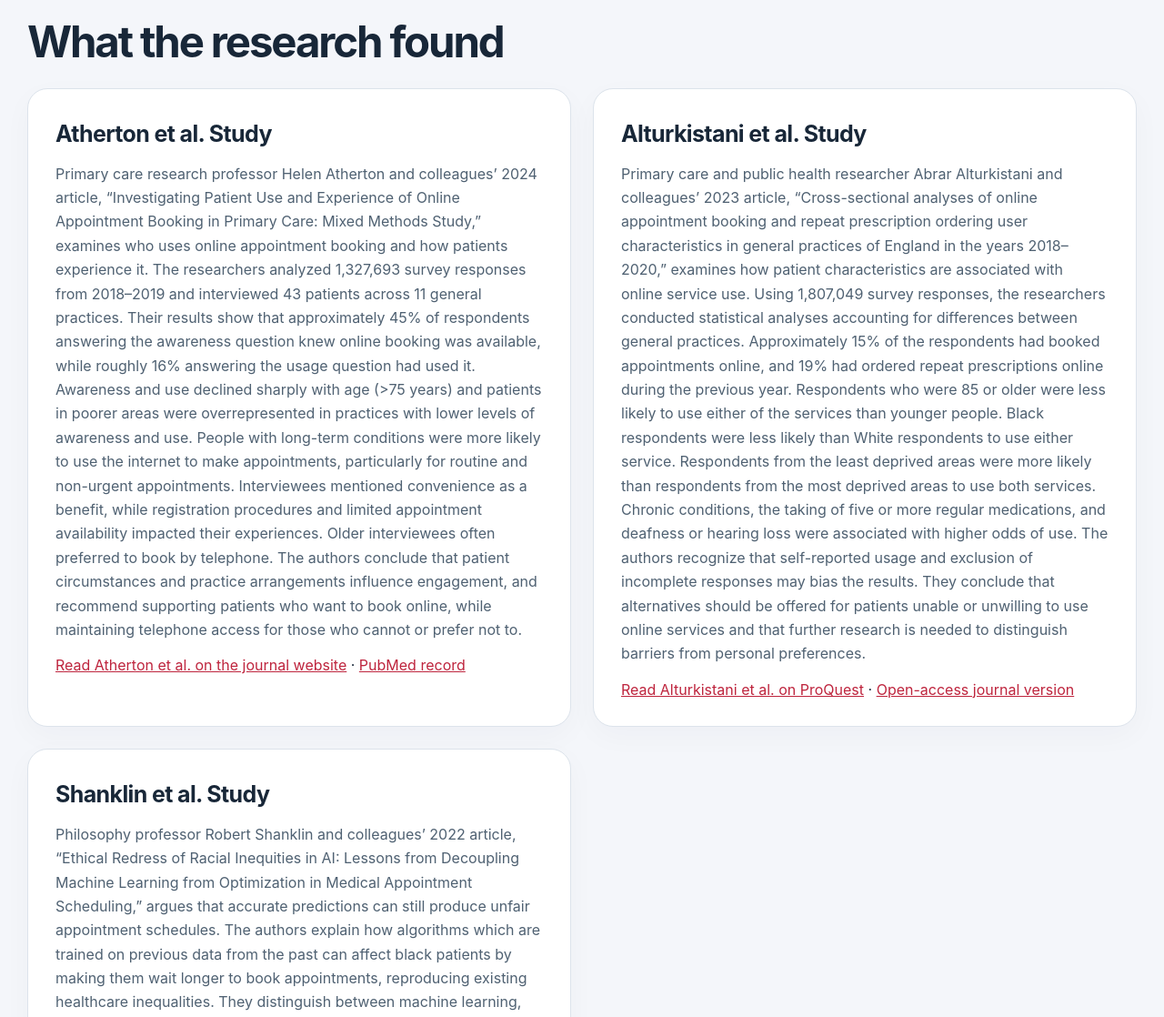
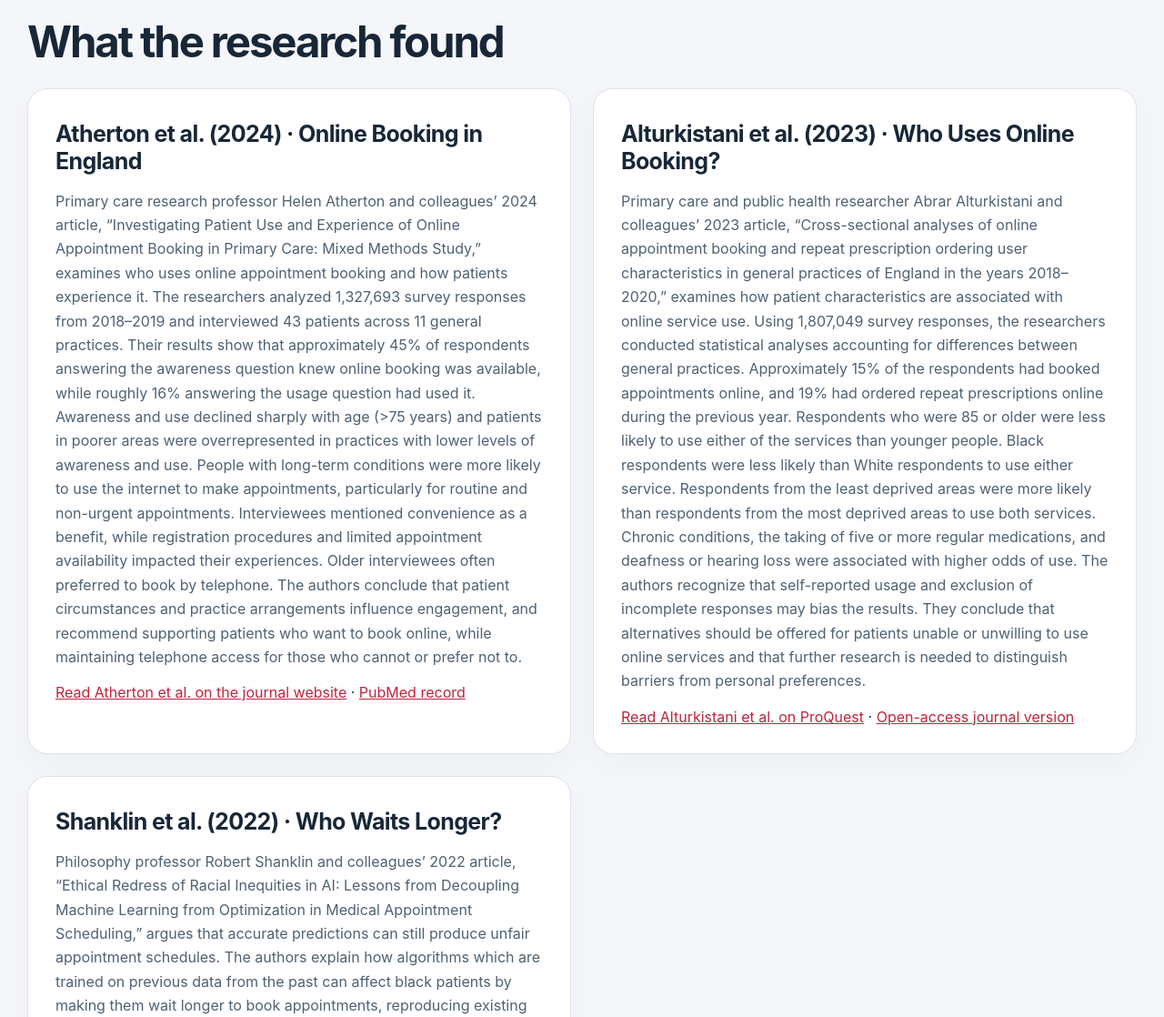
Before and after one commit to atasson6-dev/Access-Denied-Simulation-AP-HUMA-4115, a plain HTML site: page index.html in a window 1280 px wide. Shown: the part 1220-2338 px from the top of the page at 91% size. Drawn offline with Linux system fonts and the light colour scheme.

Commit message:
Add files via upload

```diff
--- a/index.html
+++ b/index.html
@@ -84,17 +84,17 @@ section[id]{scroll-margin-top:100px}
   <h2>What the research found</h2>
   <div class="research-grid">
     <article class="card">
-      <h3>Atherton et al. Study</h3>
+      <h3>Atherton et al. (2024) · Online Booking in England</h3>
       <p>Primary care research professor Helen Atherton and colleagues’ 2024 article, “Investigating Patient Use and Experience of Online Appointment Booking in Primary Care: Mixed Methods Study,” examines who uses online appointment booking and how patients experience it. The researchers analyzed 1,327,693 survey responses from 2018–2019 and interviewed 43 patients across 11 general practices. Their results show that approximately 45% of respondents answering the awareness question knew online booking was available, while roughly 16% answering the usage question had used it. Awareness and use declined sharply with age (&gt;75 years) and patients in poorer areas were overrepresented in practices with lower levels of awareness and use. People with long-term conditions were more likely to use the internet to make appointments, particularly for routine and non-urgent appointments. Interviewees mentioned convenience as a benefit, while registration procedures and limited appointment availability impacted their experiences. Older interviewees often preferred to book by telephone. The authors conclude that patient circumstances and practice arrangements influence engagement, and recommend supporting patients who want to book online, while maintaining telephone access for those who cannot or prefer not to.</p>
       <a href="https://doi.org/10.2196/51931">Read Atherton et al. on the journal website</a> · <a href="https://pubmed.ncbi.nlm.nih.gov/38976870/">PubMed record</a>
     </article>
     <article class="card">
-      <h3>Alturkistani et al. Study</h3>
+      <h3>Alturkistani et al. (2023) · Who Uses Online Booking?</h3>
       <p>Primary care and public health researcher Abrar Alturkistani and colleagues’ 2023 article, “Cross-sectional analyses of online appointment booking and repeat prescription ordering user characteristics in general practices of England in the years 2018–2020,” examines how patient characteristics are associated with online service use. Using 1,807,049 survey responses, the researchers conducted statistical analyses accounting for differences between general practices. Approximately 15% of the respondents had booked appointments online, and 19% had ordered repeat prescriptions online during the previous year. Respondents who were 85 or older were less likely to use either of the services than younger people. Black respondents were less likely than White respondents to use either service. Respondents from the least deprived areas were more likely than respondents from the most deprived areas to use both services. Chronic conditions, the taking of five or more regular medications, and deafness or hearing loss were associated with higher odds of use. The authors recognize that self-reported usage and exclusion of incomplete responses may bias the results. They conclude that alternatives should be offered for patients unable or unwilling to use online services and that further research is needed to distinguish barriers from personal preferences.</p>
       <a href="https://www.proquest.com/docview/2876007089">Read Alturkistani et al. on ProQuest</a> · <a href="https://doi.org/10.1136/bmjopen-2022-068627">Open-access journal version</a>
     </article>
     <article class="card">
-      <h3>Shanklin et al. Study</h3>
+      <h3>Shanklin et al. (2022) · Who Waits Longer?</h3>
       <p>Philosophy professor Robert Shanklin and colleagues’ 2022 article, “Ethical Redress of Racial Inequities in AI: Lessons from Decoupling Machine Learning from Optimization in Medical Appointment Scheduling,” argues that accurate predictions can still produce unfair appointment schedules. The authors explain how algorithms which are trained on previous data from the past can affect black patients by making them wait longer to book appointments, reproducing existing healthcare inequalities. They distinguish between machine learning, which predicts attendance, and optimization, which uses those predictions to schedule appointments. Drawing on Samorani and colleagues’ scheduling experiments, Section 5 presents a comparison of four approaches, which are removing machine learning, excluding socioeconomic information, and changing scheduling objectives either with or without explicitly considering race. The race-aware algorithm did not create a significant racial disparity, and schedule quality was only 1% worse than the existing method. Removing just the socioeconomic data did not remove the disparities (though it was reduced, it remained at 10%) as other data including attendance history remained correlated with race. The authors conclude that changing how schedules are optimized can reduce unfairness while preserving much of the system’s efficiency.</p>
       <a href="https://link.springer.com/article/10.1007/s13347-022-00590-8">Read Shanklin et al. on Springer Nature</a>
     </article>
```
